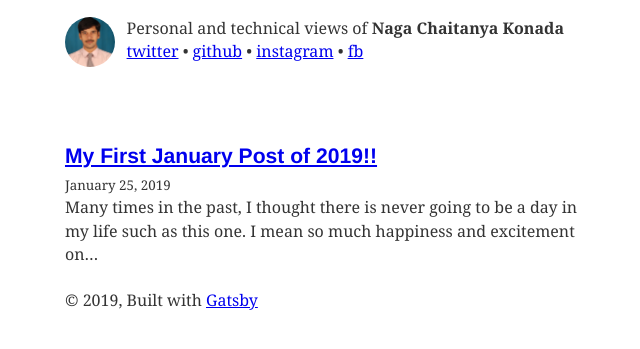
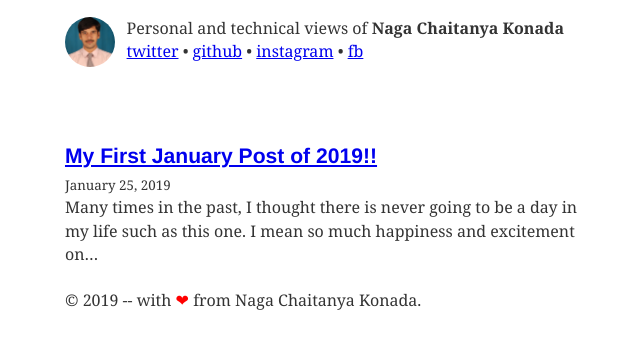
Before and after one commit to ChaituKNag/chaituknag.github.io---codebase, a Gatsby site: page / in a window 1280 px wide. Shown: the part 111-460 px from the top of the page, without its empty margins (314-954 px from the left). Built offline with nearby package versions, Linux system fonts and the light colour scheme; Gatsby itself is replaced by a stand-in of ours; some packages are replaced by stand-ins of ours; what typography-theme-alton would draw is missing.

Commit message:
layout changes to footer and bio.

```diff
--- a/src/components/Bio.js
+++ b/src/components/Bio.js
@@ -29,7 +29,7 @@ function Bio() {
               }}
             />
             <p>
-              Personal and technical views of <strong>{author}</strong>
+              Personal and technical views of <strong>{author}</strong> <br/>
               {` `}
               <a target="_blank" rel="noreferrer" href={`https://twitter.com/${social.twitter}`}>twitter</a>
               {` • `}
--- a/src/components/Layout.js
+++ b/src/components/Layout.js
@@ -63,9 +63,7 @@ class Layout extends React.Component {
         {header}
         {children}
         <footer>
-          © {new Date().getFullYear()}, Built with
-          {` `}
-          <a href="https://www.gatsbyjs.org">Gatsby</a>
+          © {new Date().getFullYear()} -- with <span style={{color: 'red'}}>❤</span> from Naga Chaitanya Konada.
         </footer>
       </div>
     )
```
